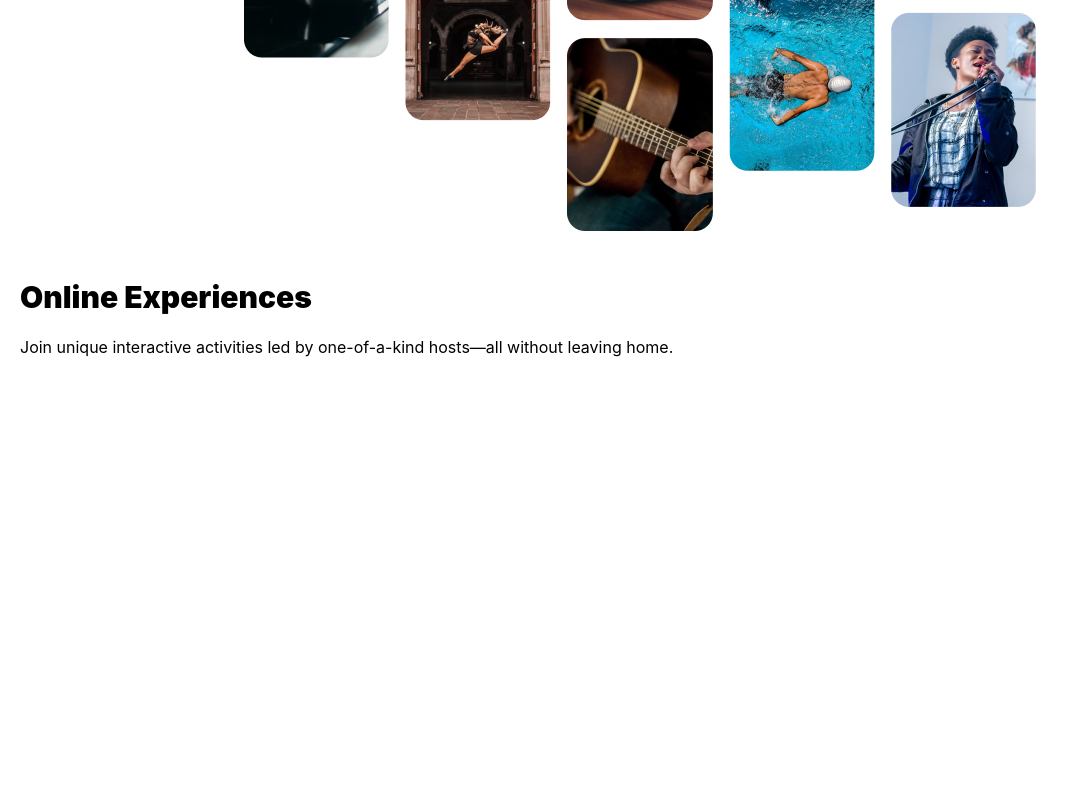
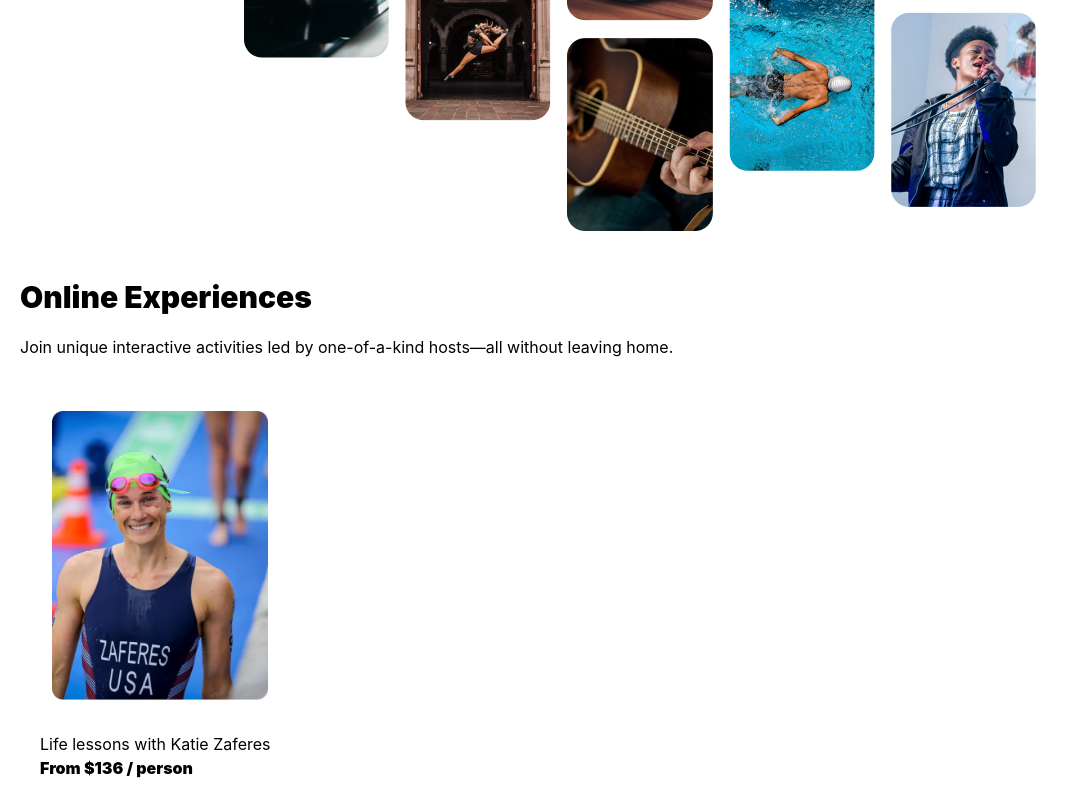
Before and after one commit to maryiahmansha/AirBnbMock, a React (Create React App) app: page / in a window 1280 px wide. Shown: the part 431-1231 px from the top of the page, without its empty margins (0-1078 px from the left). Before the commit the page ends 800 px from the top, so only its background shows below. Built offline with nearby package versions, Linux system fonts and the light colour scheme.

Commit message:
add card component

```diff
--- a/src/App.tsx
+++ b/src/App.tsx
@@ -1,12 +1,14 @@
 import './App.css';
 import Hero from './components/Hero';
 import Navbar from './components/Navbar';
+import Card from './components/Card';
 
 function App() {
   return (
     <div className="App">
       <Navbar />
       <Hero />
+      <Card />
     </div>
   );
 }
--- /dev/null
+++ b/src/components/Card.tsx
@@ -0,0 +1,14 @@
+import React from 'react'
+import photo from './../graphics/KatieImg.png'
+
+const Card = () => {
+    return (
+        <div className='p-5'>
+            <img src={photo} style={{ width: 280 }} className='p-8' />
+            <p className='pl-5'>Life lessons with Katie Zaferes</p>
+            <p className='pl-5 font-black'>From $136 / person</p>
+        </div>
+    )
+}
+
+export default Card
--- a/src/components/Hero.tsx
+++ b/src/components/Hero.tsx
@@ -3,15 +3,15 @@ import hero from '../graphics/hero.png'
 
 const Hero = () => {
     return (
-        <div>
+        <section>
             <div className='flex items-center justify-center h-25'>
-                < img src={hero} className='w-480 m-7' ></img >
+                < img src={hero} className='w-480 m-7 self-center' ></img >
             </div >
             <div>
                 <h1 className='text-3xl font-black p-5'>Online Experiences</h1>
                 <h2 className='pl-5'>Join unique interactive activities led by one-of-a-kind hosts—all without leaving home.</h2>
             </div>
-        </div >
+        </section >
     )
 }
 
```
Also changed, not shown: src/graphics/KatieImg.png (added).
